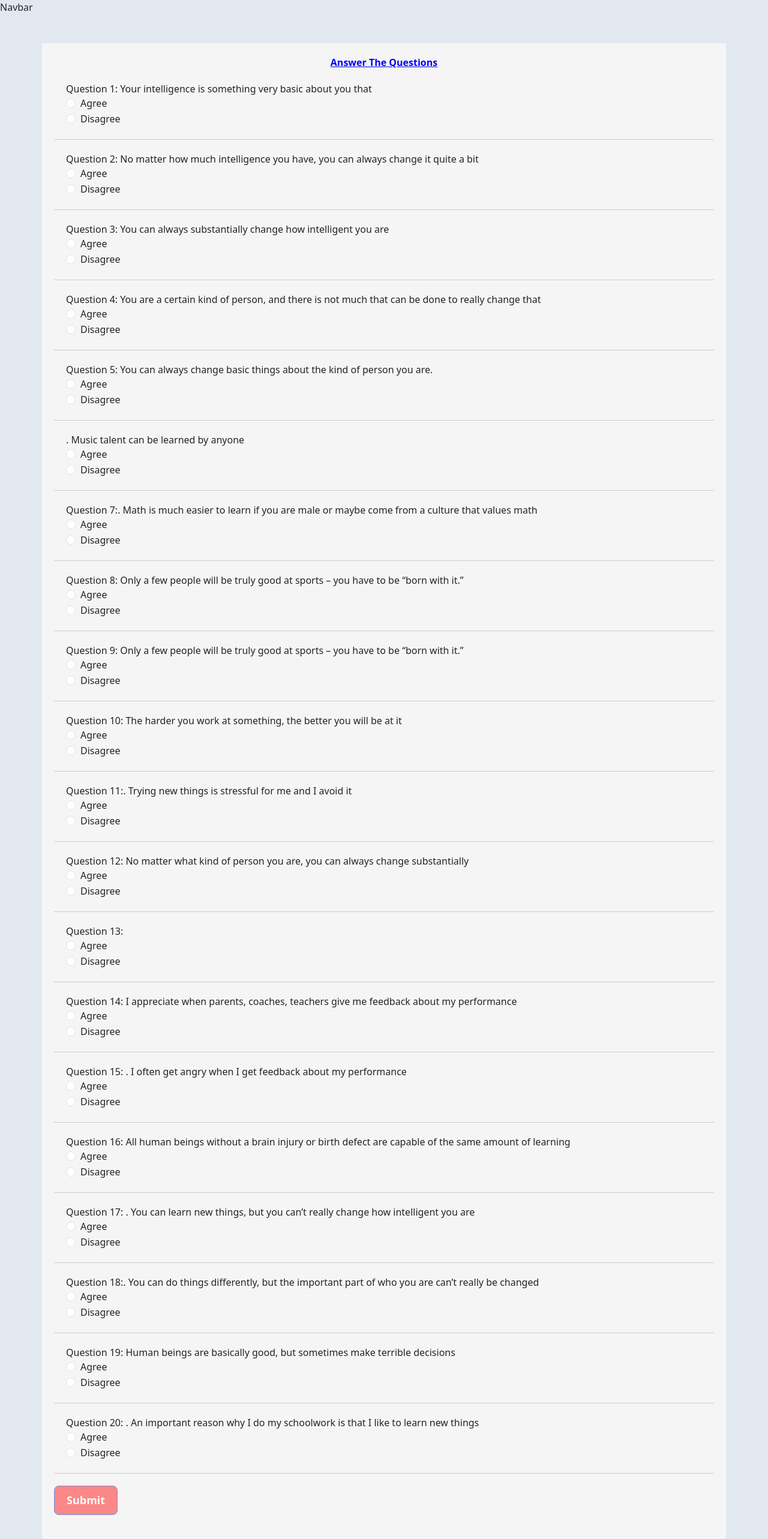
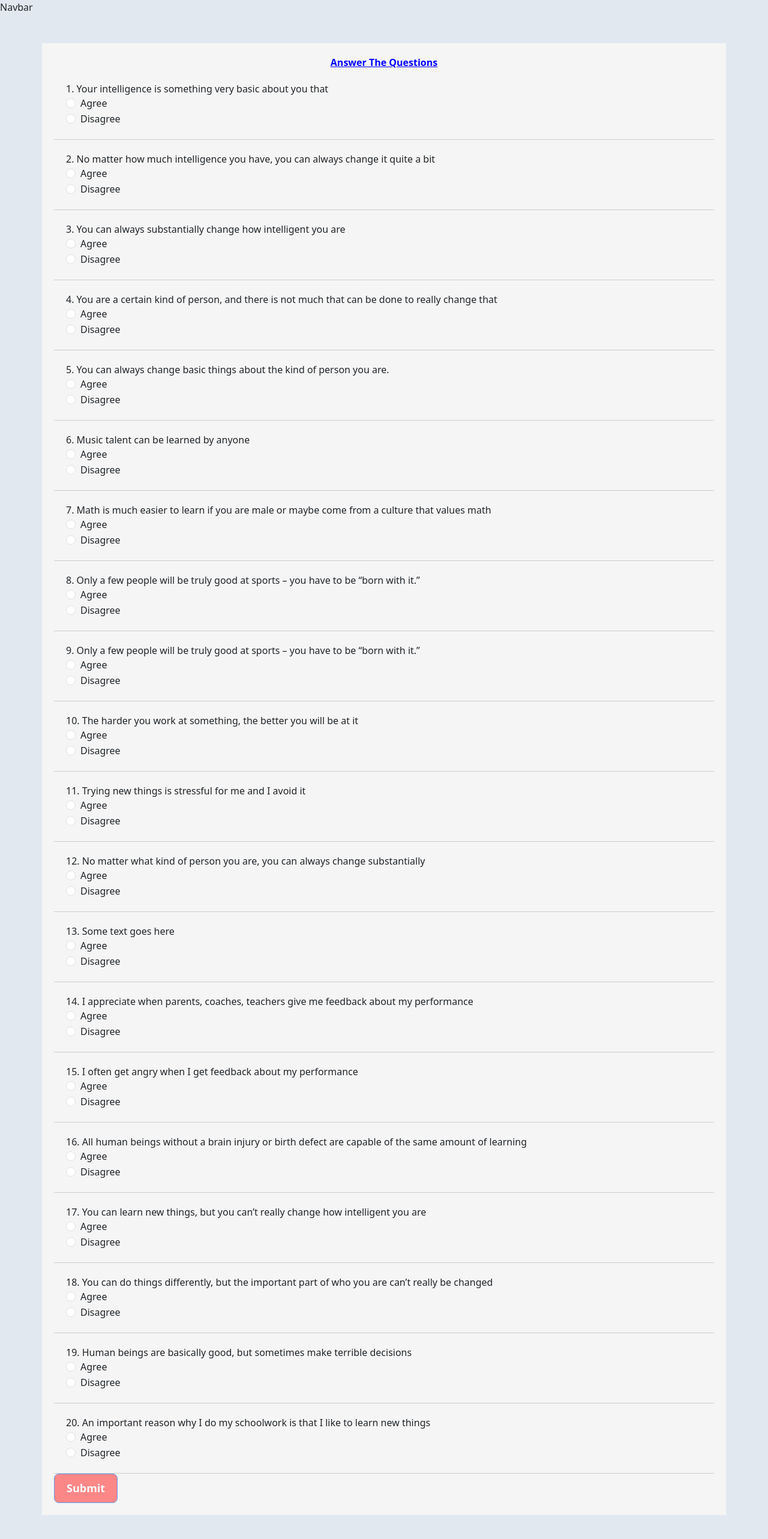
Before and after one commit to PritamP20/Research_Project, a React (Vite) app: page /survey in a window 1280 px wide. Shown: the whole page at 60% size. After the commit the page ends 2525 px from the top, so only its background shows below. Built offline with nearby package versions, Linux system fonts and the light colour scheme.

Commit message:
Your commit message here

```diff
--- a/src/Components/Survey.jsx
+++ b/src/Components/Survey.jsx
@@ -2,24 +2,44 @@ import React, { useState } from 'react';
 import { useNavigate } from 'react-router-dom';
 
 const Survey = () => {
-  const [selectedOptions, setSelectedOptions] = useState(new Array(20).fill([]));
+  const [selectedOption1, setSelectedOption1] = useState('');
+  const [selectedOption2, setSelectedOption2] = useState('');
+  const [selectedOption3, setSelectedOption3] = useState('');
+  const [selectedOption4, setSelectedOption4] = useState('');
+  const [selectedOption5, setSelectedOption5] = useState('');
+  const [selectedOption6, setSelectedOption6] = useState('');
+  const [selectedOption7, setSelectedOption7] = useState('');
+  const [selectedOption8, setSelectedOption8] = useState('');
+  const [selectedOption9, setSelectedOption9] = useState('');
+  const [selectedOption10, setSelectedOption10] = useState('');
+  const [selectedOption11, setSelectedOption11] = useState('');
+  const [selectedOption12, setSelectedOption12] = useState('');
+  const [selectedOption13, setSelectedOption13] = useState('');
+  const [selectedOption14, setSelectedOption14] = useState('');
+  const [selectedOption15, setSelectedOption15] = useState('');
+  const [selectedOption16, setSelectedOption16] = useState('');
+  const [selectedOption17, setSelectedOption17] = useState('');
+  const [selectedOption18, setSelectedOption18] = useState('');
+  const [selectedOption19, setSelectedOption19] = useState('');
+  const [selectedOption20, setSelectedOption20] = useState('');
+
   const navigate = useNavigate();
-  const [errorMessage, setErrorMessage] = useState([]);
+  const [errorMessage, setErrorMessage] = useState('');
 
-  const Question = ({ questionNumber, questionText, options }) => (
+  const Question = ({ number, text, options, setOption }) => (
     <div className="form-group" style={{ padding: '20px', borderBottom: '1px solid #ccc' }}>
-      <label htmlFor={`question${questionNumber}`}>{questionText}</label>
+      <label htmlFor={`q${number}`}>{number}. {text}</label>
       {options.map((option, index) => (
-        <div className="form-check" key={`q${questionNumber}Option${index + 1}`}>
+        <div className="form-check" key={`q${number}Option${index + 1}`}>
           <input
             type="radio"
             className="form-check-input"
-            id={`q${questionNumber}Option${index + 1}`}
-            name={`question${questionNumber}`}
-            checked={selectedOptions[questionNumber - 1][0] === `option${index + 1}`}
-            onChange={() => handleRadioChange(questionNumber, `option${index + 1}`)}
+            id={`q${number}Option${index + 1}`}
+            name={`q${number}`}
+            checked={eval(`selectedOption${number}`) === `option${index + 1}`}
+            onChange={() => setOption(`option${index + 1}`)}
           />
-          <label className="form-check-label" htmlFor={`q${questionNumber}Option${index + 1}`}>
+          <label className="form-check-label" htmlFor={`q${number}Option${index + 1}`}>
             {option}
           </label>
         </div>
@@ -28,71 +48,140 @@ const Survey = () => {
   );
 
   const handleRadioChange = (questionNumber, optionValue) => {
-    const updatedSelectedOptions = [...selectedOptions];
-    updatedSelectedOptions[questionNumber - 1] = [optionValue];
-    setSelectedOptions(updatedSelectedOptions);
+    switch (questionNumber) {
+      case 1:
+        setSelectedOption1(optionValue);
+        break;
+      case 2:
+        setSelectedOption2(optionValue);
+        break;
+      case 3:
+        setSelectedOption3(optionValue);
+        break;
+      case 4:
+        setSelectedOption4(optionValue);
+        break;
+      case 5:
+        setSelectedOption5(optionValue);
+        break;
+      case 6:
+        setSelectedOption6(optionValue);
+        break;
+      case 7:
+        setSelectedOption7(optionValue);
+        break;
+      case 8:
+        setSelectedOption8(optionValue);
+        break;
+      case 9:
+        setSelectedOption9(optionValue);
+        break;
+      case 10:
+        setSelectedOption10(optionValue);
+        break;
+      case 11:
+        setSelectedOption11(optionValue);
+        break;
+      case 12:
+        setSelectedOption12(optionValue);
+        break;
+      case 13:
+        setSelectedOption13(optionValue);
+        break;
+      case 14:
+        setSelectedOption14(optionValue);
+        break;
+      case 15:
+        setSelectedOption15(optionValue);
+        break;
+      case 16:
+        setSelectedOption16(optionValue);
+        break;
+      case 17:
+        setSelectedOption17(optionValue);
+        break;
+      case 18:
+        setSelectedOption18(optionValue);
+        break;
+      case 19:
+        setSelectedOption19(optionValue);
+        break;
+      case 20:
+        setSelectedOption20(optionValue);
+        break;
+      default:
+        break;
+    }
 
-    // Clear the error message for the specific question
-    setErrorMessage((prevErrorMessage) => {
-      const newErrorMessage = [...prevErrorMessage];
-      newErrorMessage[questionNumber - 1] = '';
-      return newErrorMessage;
-    });
 
-    // Check if all questions are answered
-    const allQuestionsAnswered = updatedSelectedOptions.every((options) => options.length > 0);
-
-    // Enable/disable the submit button based on whether all questions are answered
-    const submitButton = document.getElementById('submitButton');
-    if (submitButton) {
-      submitButton.disabled = !allQuestionsAnswered;
-    }
+    setErrorMessage('');
   };
 
   const handleSubmit = async (e) => {
     e.preventDefault();
-    setErrorMessage([]);
+    setErrorMessage('');
 
-    // Validate if all questions are answered
-    const isAllQuestionsAnswered = selectedOptions.every((options, index) => {
-      if (options.length === 0) {
-        // Set error message for unanswered question
-        setErrorMessage((prevErrorMessage) => {
-          const newErrorMessage = [...prevErrorMessage];
-          newErrorMessage[index] = 'Please answer this question.';
-          return newErrorMessage;
-        });
-        return false;
-      }
-      return true;
-    });
+
+    const isAllQuestionsAnswered = [selectedOption1, selectedOption2, selectedOption3, selectedOption4, selectedOption5, selectedOption6, selectedOption7, selectedOption8, selectedOption9, selectedOption10, selectedOption11, selectedOption12, selectedOption13, selectedOption14, selectedOption15, selectedOption16, selectedOption17, selectedOption18, selectedOption19, selectedOption20]
+      .every((option) => option !== '');
 
     if (!isAllQuestionsAnswered) {
+      setErrorMessage('Please answer all questions.');
       return;
     }
 
-    // Create a FormData object and append selected options
+
     const formData = new FormData();
-    selectedOptions.forEach((options, index) => {
-      options.forEach((option) => {
-        formData.append(`question${index + 1}`, option);
-      });
-    });
-
-
+    formData.append('question1', selectedOption1);
+    formData.append('question2', selectedOption2);
+    formData.append('question3', selectedOption3);
+    formData.append('question4', selectedOption4);
+    formData.append('question5', selectedOption5);
+    formData.append('question6', selectedOption6);
+    formData.append('question7', selectedOption7);
+    formData.append('question8', selectedOption8);
+    formData.append('question9', selectedOption9);
+    formData.append('question10', selectedOption10);
+    formData.append('question11', selectedOption11);
+    formData.append('question12', selectedOption12);
+    formData.append('question13', selectedOption13);
+    formData.append('question14', selectedOption14);
+    formData.append('question15', selectedOption15);
+    formData.append('question16', selectedOption16);
+    formData.append('question17', selectedOption17);
+    formData.append('question18', selectedOption18);
+    formData.append('question19', selectedOption19);
+    formData.append('question20', selectedOption20);
 
     try {
-      // Submit form data to Google Sheets
-      const response = await fetch('https://script.google.com/macros/s/AKfycbzwwU6AZSiVVz88USAEnL2KhQZSRITDFvLsK4XlFw7y22WTjg3i3XtzJGJ3EnCAtMM/exec',{
+
+      const response = await fetch('https://script.google.com/macros/s/AKfycbyjD9Qv8pyaMQsCWNwQPPo67b1-JrL0UgdgHzrAP7tD4YgRC8p0onzBk5ZK-zDIaQbz/exec', {
         method: 'POST',
         body: formData,
       });
 
       if (response.ok) {
-        // Clear selectedOptions after successful submission
-        setSelectedOptions(Array.from({ length: 20 }, () => []));
 
-        // Navigate to the 'video' component
+        setSelectedOption1('');
+        setSelectedOption2('');
+        setSelectedOption3('');
+        setSelectedOption4('');
+        setSelectedOption5('');
+        setSelectedOption6('');
+        setSelectedOption7('');
+        setSelectedOption8('');
+        setSelectedOption9('');
+        setSelectedOption10('');
+        setSelectedOption11('');
+        setSelectedOption12('');
+        setSelectedOption13('');
+        setSelectedOption14('');
+        setSelectedOption15('');
+        setSelectedOption16('');
+        setSelectedOption17('');
+        setSelectedOption18('');
+        setSelectedOption19('');
+        setSelectedOption20('');
         navigate('/iteration1');
       } else {
         throw new Error('Failed to submit the form.');
@@ -104,79 +193,27 @@ const Survey = () => {
   };
 
   const questions = [
-    {
-      questionNumber: 1, questionText: 'Question 1:  Your intelligence is something very basic about you that',
-      options: ['Agree', 'Disagree']
-    },
-    {
-      questionNumber: 2, questionText: 'Question 2: No matter how much intelligence you have, you can always change it quite a bit',
-      options: ['Agree', 'Disagree']
-    },
-    {
-      questionNumber: 3, questionText: 'Question 3:  You can always substantially change how intelligent you  are',
-      options: ['Agree', 'Disagree']
-    },
-    {
-      questionNumber: 4, questionText: 'Question 4:  You are a certain kind of person, and there is not much  that can be done to really change that',
-      options: ['Agree', 'Disagree']
-    },
-
-    {
-      questionNumber: 5, questionText: 'Question 5:  You can always change basic things about the kind of person you are.'
-      ,
-      options: ['Agree', 'Disagree']
-    },
-    { questionNumber: 6, questionText: '. Music talent can be learned by anyone', options: ['Agree', 'Disagree'] },
-    {
-      questionNumber: 7, questionText: 'Question 7:. Math is much easier to learn if you are male or maybe come from a culture that values math',
-
-      options: ['Agree', 'Disagree']
-    },
-    {
-      questionNumber: 8, questionText: 'Question 8:  Only a few people will be truly good at sports – you have to be “born with it.”',
-      options: ['Agree', 'Disagree']
-    },
-    { questionNumber: 9, questionText: 'Question 9: Only a few people will be truly good at sports – you have to be “born with it.”', options: ['Agree', 'Disagree'] },
-    {
-      questionNumber: 10, questionText: 'Question 10:  The harder you work at something, the better you will be at it',
-      options: ['Agree', 'Disagree']
-    },
-    { questionNumber: 11, questionText: 'Question 11:. Trying new things is stressful for me and I avoid it ', options: ['Agree', 'Disagree'] },
-    {
-      questionNumber: 12, questionText: 'Question 12: No matter what kind of person you are, you can always change substantially',
-      options: ['Agree', 'Disagree']
-    },
-    { questionNumber: 13, questionText: 'Question 13: ', options: ['Agree', 'Disagree'] },
-    {
-      questionNumber: 14, questionText: 'Question 14:  I appreciate when parents, coaches, teachers give me  feedback about my performance',
-      options: ['Agree', 'Disagree']
-    },
-    {
-      questionNumber: 15, questionText: 'Question 15: . I often get angry when I get feedback about my  performance',
-      options: ['Agree', 'Disagree']
-    },
-    {
-      questionNumber: 16, questionText: 'Question 16: All human beings without a brain injury or birth defect are capable of the same amount of learning',
-      options: ['Agree', 'Disagree']
-    },
-    {
-      questionNumber: 17, questionText: 'Question 17: . You can learn new things, but you can’t really change how intelligent you are',
-      options: ['Agree', 'Disagree']
-    },
-    {
-      questionNumber: 18, questionText: 'Question 18:. You can do things differently, but the important part of who you are can’t really be changed ',
-      options: ['Agree', 'Disagree']
-    },
-    {
-      questionNumber: 19, questionText: 'Question 19:  Human beings are basically good, but sometimes make terrible decisions', options: ['Agree', 'Disagree']
-    },
-    {
-      questionNumber: 20, questionText: 'Question 20: . An important reason why I do my schoolwork is that I like  to learn new things',
-      options: ['Agree', 'Disagree']
-    },
-
+    { number: 1, text: 'Your intelligence is something very basic about you that', options: ['Agree', 'Disagree'] },
+    { number: 2, text: 'No matter how much intelligence you have, you can always change it quite a bit', options: ['Agree', 'Disagree'] },
+    { number: 3, text: 'You can always substantially change how intelligent you are', options: ['Agree', 'Disagree'] },
+    { number: 4, text: 'You are a certain kind of person, and there is not much that can be done to really change that', options: ['Agree', 'Disagree'] },
+    { number: 5, text: 'You can always change basic things about the kind of person you are.', options: ['Agree', 'Disagree'] },
+    { number: 6, text: 'Music talent can be learned by anyone', options: ['Agree', 'Disagree'] },
+    { number: 7, text: 'Math is much easier to learn if you are male or maybe come from a culture that values math', options: ['Agree', 'Disagree'] },
+    { number: 8, text: 'Only a few people will be truly good at sports – you have to be “born with it.”', options: ['Agree', 'Disagree'] },
+    { number: 9, text: 'Only a few people will be truly good at sports – you have to be “born with it.”', options: ['Agree', 'Disagree'] },
+    { number: 10, text: 'The harder you work at something, the better you will be at it', options: ['Agree', 'Disagree'] },
+    { number: 11, text: 'Trying new things is stressful for me and I avoid it ', options: ['Agree', 'Disagree'] },
+    { number: 12, text: 'No matter what kind of person you are, you can always change substantially', options: ['Agree', 'Disagree'] },
+    { number: 13, text: 'Some text goes here', options: ['Agree', 'Disagree'] }, // Corrected text
+    { number: 14, text: 'I appreciate when parents, coaches, teachers give me feedback about my performance', options: ['Agree', 'Disagree'] },
+    { number: 15, text: 'I often get angry when I get feedback about my performance', options: ['Agree', 'Disagree'] },
+    { number: 16, text: 'All human beings without a brain injury or birth defect are capable of the same amount of learning', options: ['Agree', 'Disagree'] },
+    { number: 17, text: 'You can learn new things, but you can’t really change how intelligent you are', options: ['Agree', 'Disagree'] },
+    { number: 18, text: 'You can do things differently, but the important part of who you are can’t really be changed ', options: ['Agree', 'Disagree'] },
+    { number: 19, text: 'Human beings are basically good, but sometimes make terrible decisions', options: ['Agree', 'Disagree'] },
+    { number: 20, text: 'An important reason why I do my schoolwork is that I like to learn new things', options: ['Agree', 'Disagree'] },
   ];
-
   return (
     <div className="container mt-5" style={{ backgroundColor: '#f5f5f5', padding: '20px', minHeight: '100vh' }}>
       <center style={{ fontSize: '16px', fontWeight: 'bold', textDecoration: 'underline', color: 'blue' }}>
@@ -184,16 +221,13 @@ const Survey = () => {
       </center>
       <form onSubmit={handleSubmit}>
         {questions.map((question) => (
-          <Question key={question.questionNumber} {...question} />
+          <Question key={question.number} {...question} setOption={(option) => handleRadioChange(question.number, option)} />
         ))}
-        <div style={{ margin: '20px auto' }}>
-          {errorMessage.map((message, index) => (
-            message && (
-              <div key={`error${index}`} className="alert alert-danger" role="alert">
-                {message}
+        {errorMessage && (
+          <div style={{ margin: '20px auto' }} className="alert alert-danger" role="alert">
+            {errorMessage}
           </div>
-            )
-          ))}
+        )}
         <button
   id="submitButton"
   type="submit"
@@ -206,11 +240,31 @@ const Survey = () => {
     padding: '10px 20px',
     cursor: 'pointer',
   }}
-            disabled={!selectedOptions.every((options) => options.length > 0)}
+  disabled={[
+    selectedOption1,
+    selectedOption2,
+    selectedOption3,
+    selectedOption4,
+    selectedOption5,
+    selectedOption6,
+    selectedOption7,
+    selectedOption8,
+    selectedOption9,
+    selectedOption10,
+    selectedOption11,
+    selectedOption12,
+    selectedOption13,
+    selectedOption14,
+    selectedOption15,
+    selectedOption16,
+    selectedOption17,
+    selectedOption18,
+    selectedOption19,
+    selectedOption20,
+  ].some((option) => option === '')}
 >
           Submit
         </button>
-        </div>
       </form>
     </div>
   );
```
Also changed, not shown: src/Components/Home.jsx (line endings or trailing spaces). Lines whose indentation alone changed are shown as unchanged.
